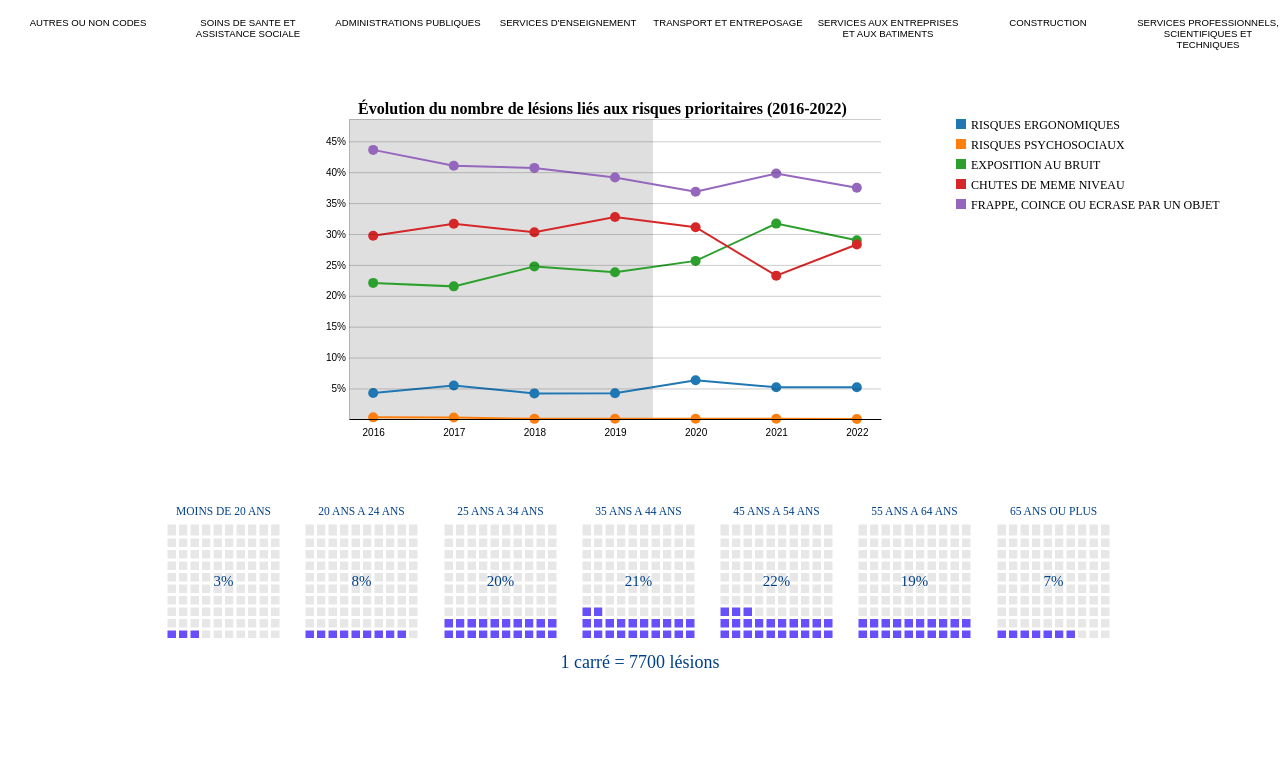
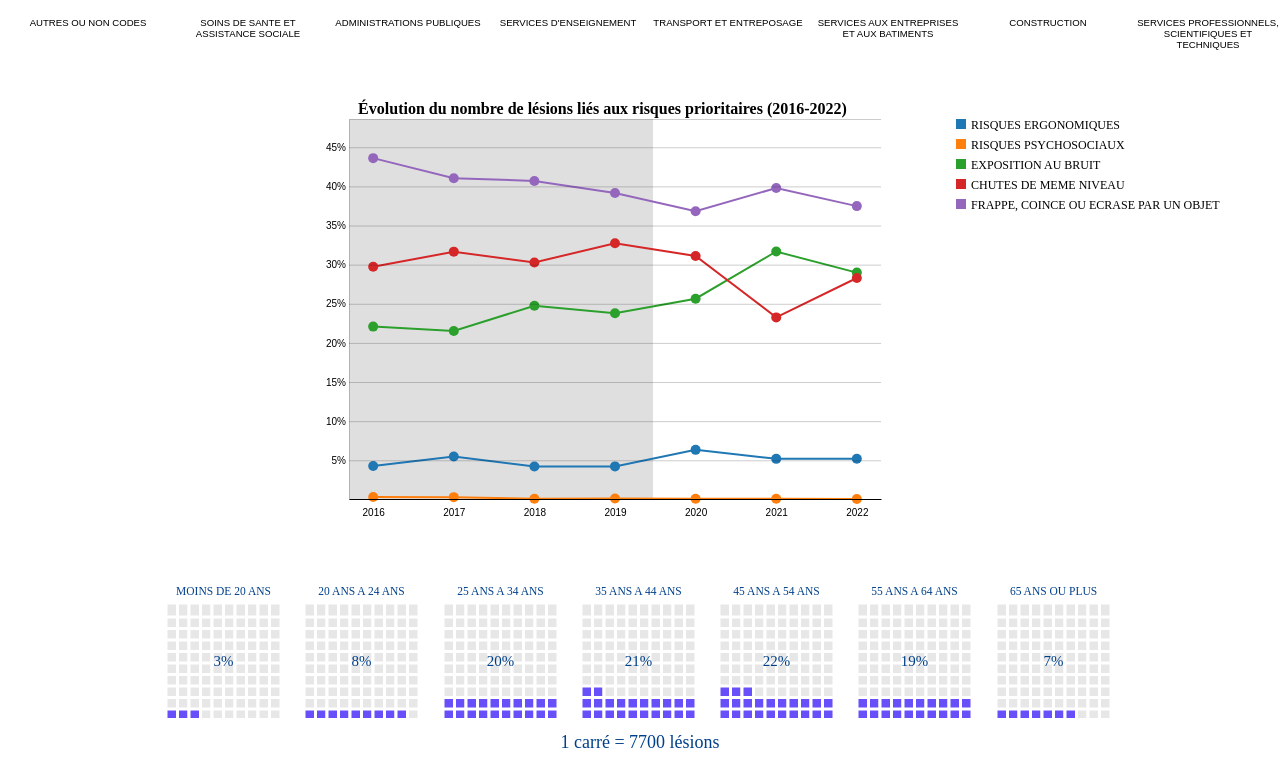
Before and after one commit to ThierryBC-24/ThierryBC-24.github.io, an Angular app in the folder INF8808/: page / in a window 1280 px wide. Shown: the part 546-1321 px from the top of the page. Before the commit the page ends 1245 px from the top, so only its background shows below. Built offline with nearby package versions, Linux system fonts and the light colour scheme.

Commit message:
Small change min height

```diff
--- a/INF8808/src/app/line-chart/line-chart.component.scss
+++ b/INF8808/src/app/line-chart/line-chart.component.scss
@@ -17,7 +17,7 @@ figure#legend-line-chart {
 #line-chart {
   width: 100%;
   height: 100%;
-  min-height: 50vh;
+  min-height: 60vh;
 }
 
 #line-chart-container {
```
